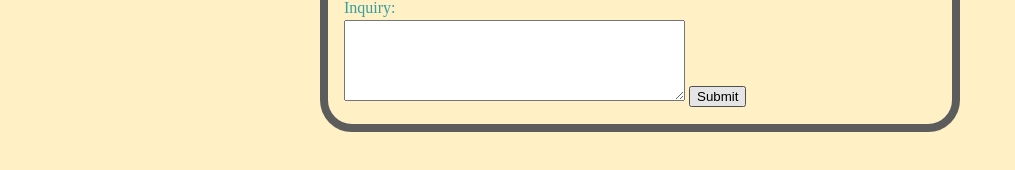
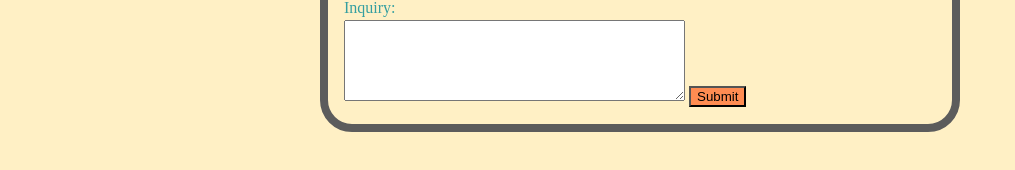
Before and after one commit to NoahGoertz/cosc219-site, a plain HTML site: page contact.html in a window 1280 px wide. In both pictures the pointer is over the button "Submit". Shown: the part 566-736 px from the top of the page, without its empty margins (0-1015 px from the left). Drawn offline with Linux system fonts and the light colour scheme.

Commit message:
fixed remaining issues on self checker

```diff
--- a/css/styles.css
+++ b/css/styles.css
@@ -83,3 +83,7 @@ input[type="radio"],
 input[type="checkbox"] {
     accent-color: var(--highlight);
 }
+
+button:hover {
+    background-color: var(--highlight);
+}
```
